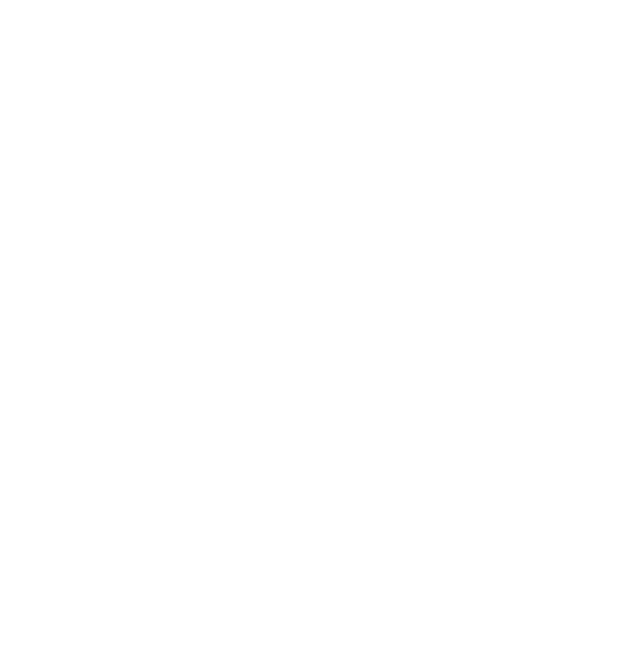
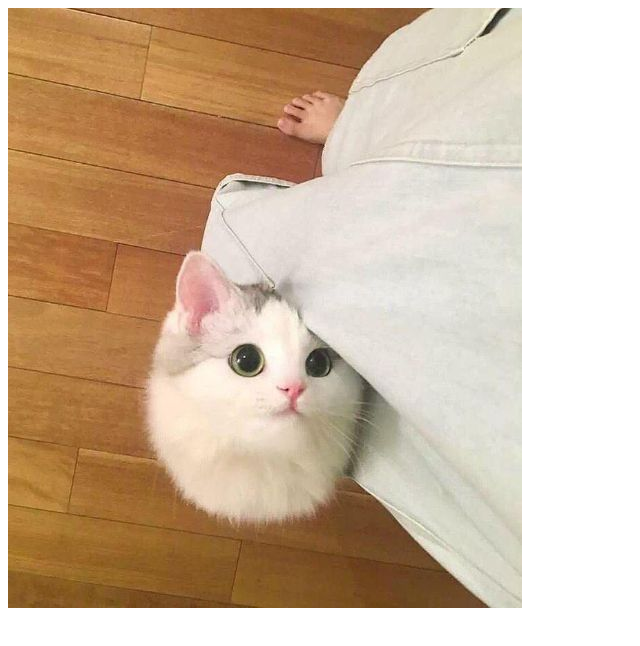
Before and after one commit to imfrompluto/cat, a plain HTML site: page index.html in a window 1280 px wide. Shown: the whole page, without its empty margins (0-640 px from the left). Drawn offline with Linux system fonts and the light colour scheme.

Commit message:
added image

```diff
--- a/index.html
+++ b/index.html
@@ -6,6 +6,6 @@
     <title>Document</title>
 </head>
 <body>
-
+    <img src="cat.jpeg" alt="">
 </body>
 </html>
```
Also changed, not shown: cat.jpeg (added).
